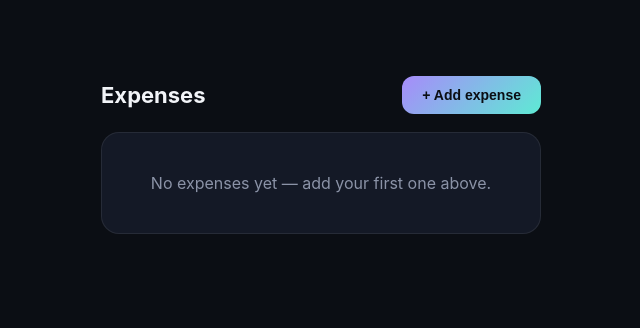
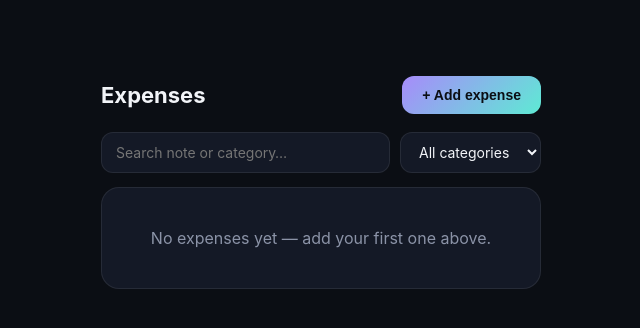
Before and after one commit to Seif-3mk-hassan/expense-tracker, a Django app: page /expenses/ in a window 1280 px wide. Shown: the part 67-395 px from the top of the page, without its empty margins (319-959 px from the left). Run offline with Django 5.2, Linux system fonts and the light colour scheme; the visitor is signed in with stand-in values (Sample User, id 1); data comes from the database, SQL or seed files in the repository; data that the repository does not hold is empty.

Commit message:
ET-17 Expense search plus category filter with empty-filter state
Text search across note and category name plus category dropdown, all scoped per user so forged foreign category ids return empty instead of leaking. Distinct empty states for no-data versus no-match. Tests: note/category search, dropdown, cross-user leak check, forged id, both empty states.

```diff
--- a/ledger/views.py
+++ b/ledger/views.py
@@ -1,11 +1,12 @@
 from django.contrib.auth.decorators import login_required
 from django.contrib.auth.mixins import LoginRequiredMixin
+from django.db.models import Q
 from django.shortcuts import render
 from django.urls import reverse_lazy
 from django.views.generic import CreateView, DeleteView, ListView, UpdateView
 
 from .forms import ExpenseForm
-from .models import Expense
+from .models import Category, Expense
 
 
 @login_required
@@ -20,14 +21,43 @@ class OwnerScopedMixin(LoginRequiredMixin):
         return Expense.objects.for_user(self.request.user)
 
 
+def filter_expenses(user, params):
+    """Shared search + category filtering over one user's expenses (US-06)."""
+    expenses = Expense.objects.for_user(user)
+    query = params.get("q", "").strip()
+    if query:
+        expenses = expenses.filter(
+            Q(note__icontains=query) | Q(category__name__icontains=query)
+        )
+    category_id = params.get("category", "").strip()
+    if category_id.isdigit():
+        expenses = expenses.filter(category__pk=int(category_id))
+    return expenses, query, category_id
+
+
 class ExpenseListView(OwnerScopedMixin, ListView):
     template_name = "ledger/expense_list.html"
     context_object_name = "expenses"
 
+    def get_queryset(self):
+        expenses, _, _ = filter_expenses(self.request.user, self.request.GET)
+        return expenses
+
     def get_context_data(self, **kwargs):
         context = super().get_context_data(**kwargs)
-        context["form"] = ExpenseForm(user=self.request.user)
-        context["show_modal"] = False
+        _, query, category_id = filter_expenses(self.request.user, self.request.GET)
+        context.update(
+            {
+                "form": ExpenseForm(user=self.request.user),
+                "show_modal": False,
+                "q": query,
+                "selected_category": category_id,
+                "categories": Category.objects.for_user(self.request.user).filter(
+                    active=True
+                ),
+                "is_filtered": bool(query or category_id),
+            }
+        )
         return context
 
 
@@ -47,11 +77,23 @@ class ExpenseCreateView(OwnerScopedMixin, CreateView):
 
     def form_invalid(self, form):
         if self.request.POST.get("from_modal"):
-            expenses = Expense.objects.for_user(self.request.user)
+            expenses, query, category_id = filter_expenses(
+                self.request.user, self.request.GET
+            )
             return render(
                 self.request,
                 "ledger/expense_list.html",
-                {"expenses": expenses, "form": form, "show_modal": True},
+                {
+                    "expenses": expenses,
+                    "form": form,
+                    "show_modal": True,
+                    "q": query,
+                    "selected_category": category_id,
+                    "categories": Category.objects.for_user(self.request.user).filter(
+                        active=True
+                    ),
+                    "is_filtered": bool(query or category_id),
+                },
                 status=400,
             )
         return super().form_invalid(form)
--- a/templates/ledger/expense_list.html
+++ b/templates/ledger/expense_list.html
@@ -4,6 +4,11 @@
   .page{max-width:960px;margin:0 auto;padding:28px 20px 60px}
   .row{display:flex;align-items:center;gap:12px;margin-bottom:18px}
   .row h1{font-size:22px;flex:1}
+  .filters{display:flex;gap:10px;margin-bottom:14px}
+  .filters input,.filters select{background:var(--card);border:1px solid var(--line);
+    border-radius:12px;padding:10px 14px;font-size:14px;font-family:inherit;color:var(--ink)}
+  .filters input{flex:1;min-width:0}
+  .filters input:focus,.filters select:focus{outline:none;border-color:var(--mint)}
   .btn-p{background:var(--ink);color:#fff;border:none;border-radius:12px;padding:11px 20px;
     font-size:14px;font-weight:700;cursor:pointer;background:var(--grad);color:#0B0E14}
   table{width:100%;border-collapse:collapse;font-size:14px;background:var(--card);
@@ -31,6 +36,15 @@
     <h1>Expenses</h1>
     <button class="btn-p" onclick="document.getElementById('ov').classList.add('open')">+ Add expense</button>
   </div>
+  <form class="filters" method="get">
+    <input name="q" value="{{ q }}" placeholder="Search note or category…">
+    <select name="category" onchange="this.form.submit()">
+      <option value="">All categories</option>
+      {% for c in categories %}
+      <option value="{{ c.pk }}"{% if c.pk|stringformat:"s" == selected_category %} selected{% endif %}>{{ c }}</option>
+      {% endfor %}
+    </select>
+  </form>
   {% if expenses %}
   <table>
     <tr><th>Note</th><th>Category</th><th>Date</th><th>Payment</th><th class="r">Amount</th><th></th></tr>
@@ -46,7 +60,11 @@
     {% endfor %}
   </table>
   {% else %}
+  {% if is_filtered %}
+  <div class="empty">No expenses match your filters.</div>
+  {% else %}
   <div class="empty">No expenses yet — add your first one above.</div>
+  {% endif %}
   {% endif %}
 </div>
 
```
Also changed, not shown: ledger/tests.py (+55 -0 lines).
